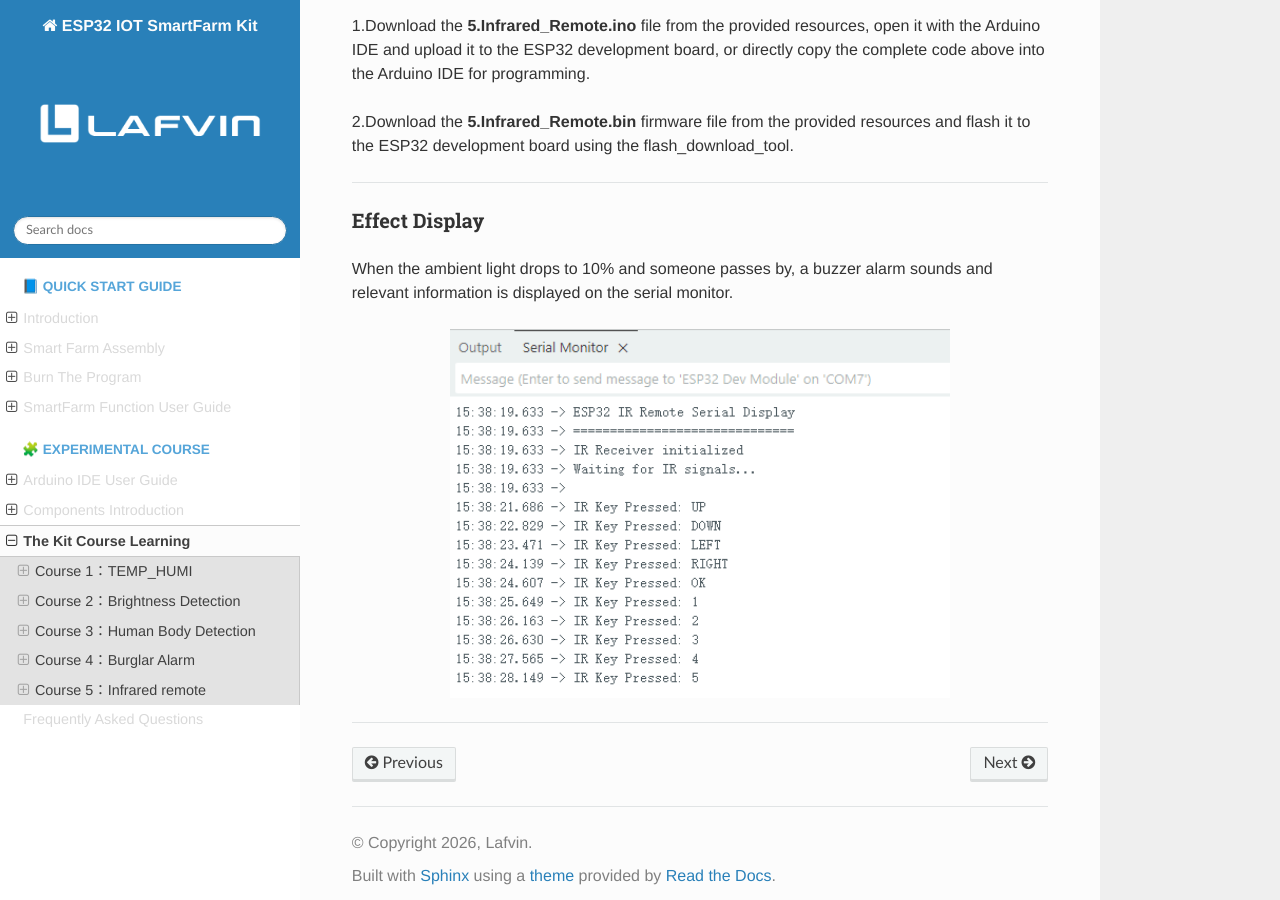
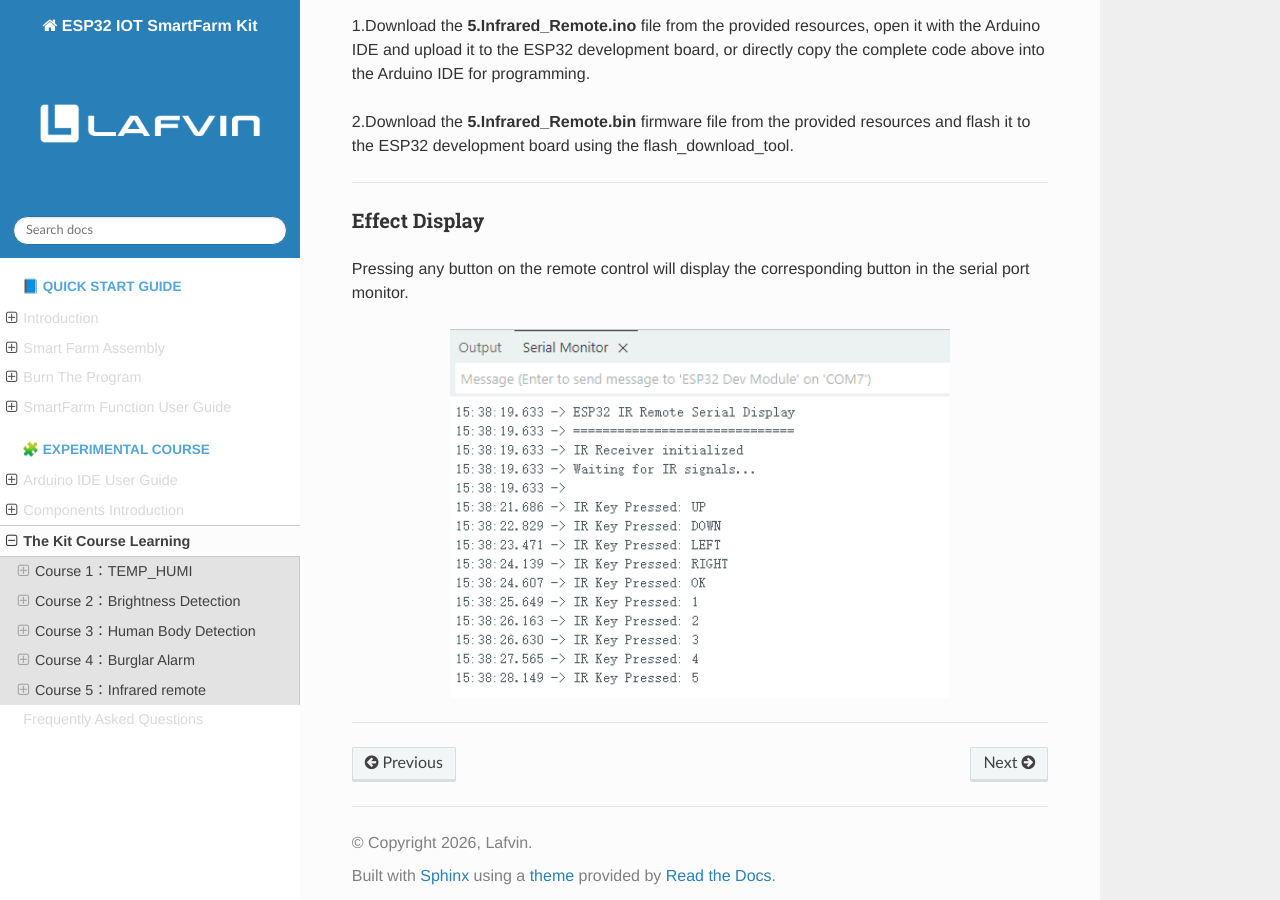
Before and after one commit to COLA508/ESP32_IOT_SmartFarm_Kit, a Sphinx documentation site: the page built from docs/source/6.Course.rst, in a window 1280 px wide and 900 px high, scrolled down 13301 px. Built offline with Sphinx 7.4.7 and the Read the Docs theme 3.1.0, drawn with Linux system fonts in a browser that asks for light colours.

Commit message:
Update 6.Course.rst

```diff
--- a/docs/source/6.Course.rst
+++ b/docs/source/6.Course.rst
@@ -492,7 +492,7 @@ Code Burning Options
 Effect Display
 ~~~~~~~~~~~~~~
 
-When the ambient light drops to 10% and someone passes by, a buzzer alarm sounds and relevant information is displayed on the serial monitor.
+Pressing any button on the remote control will display the corresponding button in the serial port monitor.
 
 .. image:: _static/COURSE/12.IR.png
    :width: 500
```
